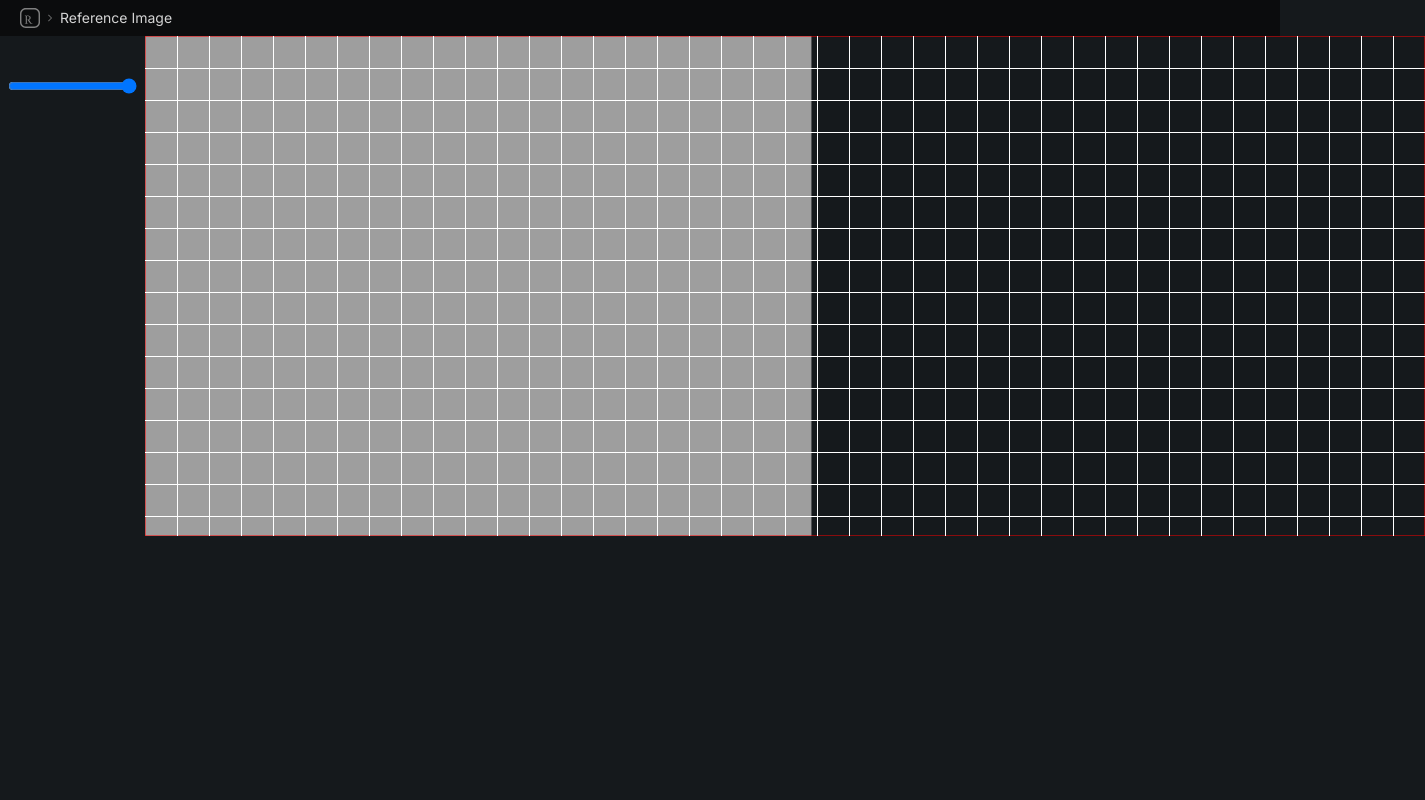
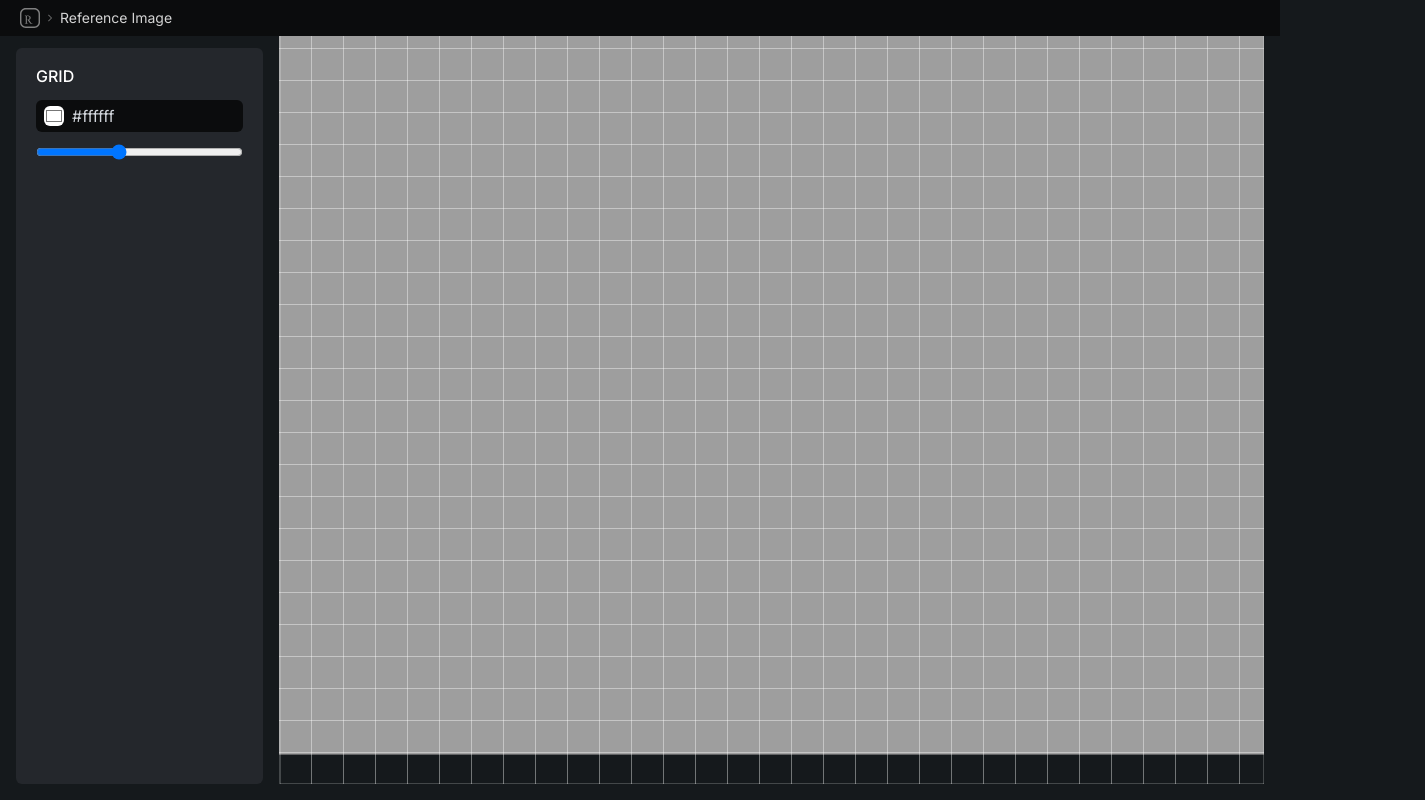
Before and after one commit to Correct-Syntax/reference8, a Vue app: page / in a window 1280 px wide. Shown: the whole page, 1425 px wide, since content can reach past the window. Built offline with nearby package versions, Linux system fonts and the light colour scheme.

Commit message:
Work on layout and sidebar controls

```diff
--- a/src/App.vue
+++ b/src/App.vue
@@ -4,7 +4,7 @@ import IconChevronRight from './components/icons/IconChevronRight.vue';
 </script>
 
 <template>
-  <header class="relative bg-dark-900 py-2 px-5">
+  <header class="absolute top-0 left-0 bg-dark-900 py-2 px-5 w-full">
     <nav class="relative flex flex-row items-center">
       <RouterLink to="/"><img alt="Ref logo" class="w-5 h-5" src="@/assets/logo-icon.svg" /></RouterLink>
       <IconChevronRight class="fill-neutral-400 w-2 h-2 mx-1.5" />
--- a/src/assets/main.css
+++ b/src/assets/main.css
@@ -6,3 +6,7 @@
 body {
     @apply bg-dark-800;
 }
+
+#app {
+    height: 100vh;
+}
--- a/src/views/HomeView.vue
+++ b/src/views/HomeView.vue
@@ -9,7 +9,7 @@ var canvasWidth = ref(500);
 var canvasHeight = ref(500);
 var gridWidth = ref(1);
 var gridColorHex = ref("#ffffff");
-var gridOpacity = ref(100);
+var gridOpacity = ref(40);
 var gridSize = ref("1/3");
 var image = new Image();
 var imageXPos = 0;
@@ -54,11 +54,6 @@ function drawImage() {
 
   ctx.drawImage(image, imageXPos, imageYPos, imageWidth, imageHeight);
 
-  ctx.beginPath();
-  ctx.strokeStyle = "red"
-  ctx.rect(0, 0, canvasWidth.value, canvasHeight.value);
-  ctx.stroke();
-
   ctx.restore();
 }
 
@@ -82,6 +77,13 @@ function drawGrid(){
   for (let i = 1; i < numOfLinesHeight; i++) {
     drawLine(0, (canvasHeight.value / numOfLinesHeight) * i, canvasWidth.value, gridWidth.value, color);
   }
+
+  // Draw border
+  ctx.beginPath();
+  ctx.strokeStyle = color;
+  ctx.lineWidth = 1;
+  ctx.rect(1, 1, canvasWidth.value-1, canvasHeight.value-1);
+  ctx.stroke();
 
   ctx.restore();
 }
@@ -214,38 +216,37 @@ function isCursorOverImage(x, y) {
         && (y - canvas.value.offsetTop) > imageYPos && (y - canvas.value.offsetTop) < imageYPos + imageHeight;
 }
 
-function onSlider(e) {
-  scale.value = (e.currentTarget.value * 0.1);
-  console.log(scale.value);
-
+function onChangeColor(e) {
+  gridColorHex.value = e.currentTarget.value;
   drawImage();
   drawGrid();
 }
 
-function onChangeColor(color) {
-
-//  gridColorHex
-
+function onChangeOpacity(e) {
+  gridOpacity.value = e.currentTarget.value;
+  drawImage();
+  drawGrid();
 }
-
-function onChangeOpacity(color) {
-
-//gridOpacity
-
-}
-
-
 </script>
 
 <template>
-  <main class="">
+  <main class="w-full h-screen">
 
-    <div ref="container" class="flex flex-stretch flex-row w-100 h-100">
-      <div class="flex flex-row w-100 h-100">
-        <div class="w-1/4 py-10 px-2">
-          <input ref="slider" type="range" min="1" max="10" value="500" class="slider" @input="onSlider">
+    <div  class="flex flex-stretch flex-row w-full h-full">
+      <div class="flex flex-row flex-grow flex-stretch p-4 w-full h-full">
+        <!-- Sidebar -->
+        <div class="flex flex-col flex-grow bg-dark-700 w-1/5 py-4 px-5 rounded-md mt-8">
+          <p class="text-white uppercase font-medium mb-3">Grid</p>
+          <div class="inline-flex items-center bg-dark-900 text-gray-300 px-2 py-1 rounded-md">
+            <input class="w-5 h-5 bg-white rounded-md border-none" type="color" :value="gridColorHex" @input="onChangeColor">
+            <span class="ml-2">{{gridColorHex}}</span>
+          </div>
+          <input ref="slider" type="range" min="1" max="100" :value="gridOpacity" class="mt-3" @input="onChangeOpacity">
         </div>
-        <canvas ref="canvas" :width="canvasWidth" :height="canvasHeight" @mousedown="onMouseDown" @mousemove="onMouseMove" @mouseup="onMouseUp"></canvas>
+        <!-- Canvas -->
+        <div ref="container" class="w-4/5 ml-4">
+          <canvas ref="canvas" :width="canvasWidth" :height="canvasHeight" @mousedown="onMouseDown" @mousemove="onMouseMove" @mouseup="onMouseUp"></canvas>
+        </div>
 
       </div>
     </div>
--- a/tailwind.config.js
+++ b/tailwind.config.js
@@ -11,6 +11,7 @@ export default {
     extend: {
       colors: {
         dark: {
+          700: "#24272C",
           800: "#15191C",
           900: "#0B0C0D",
         }
```
